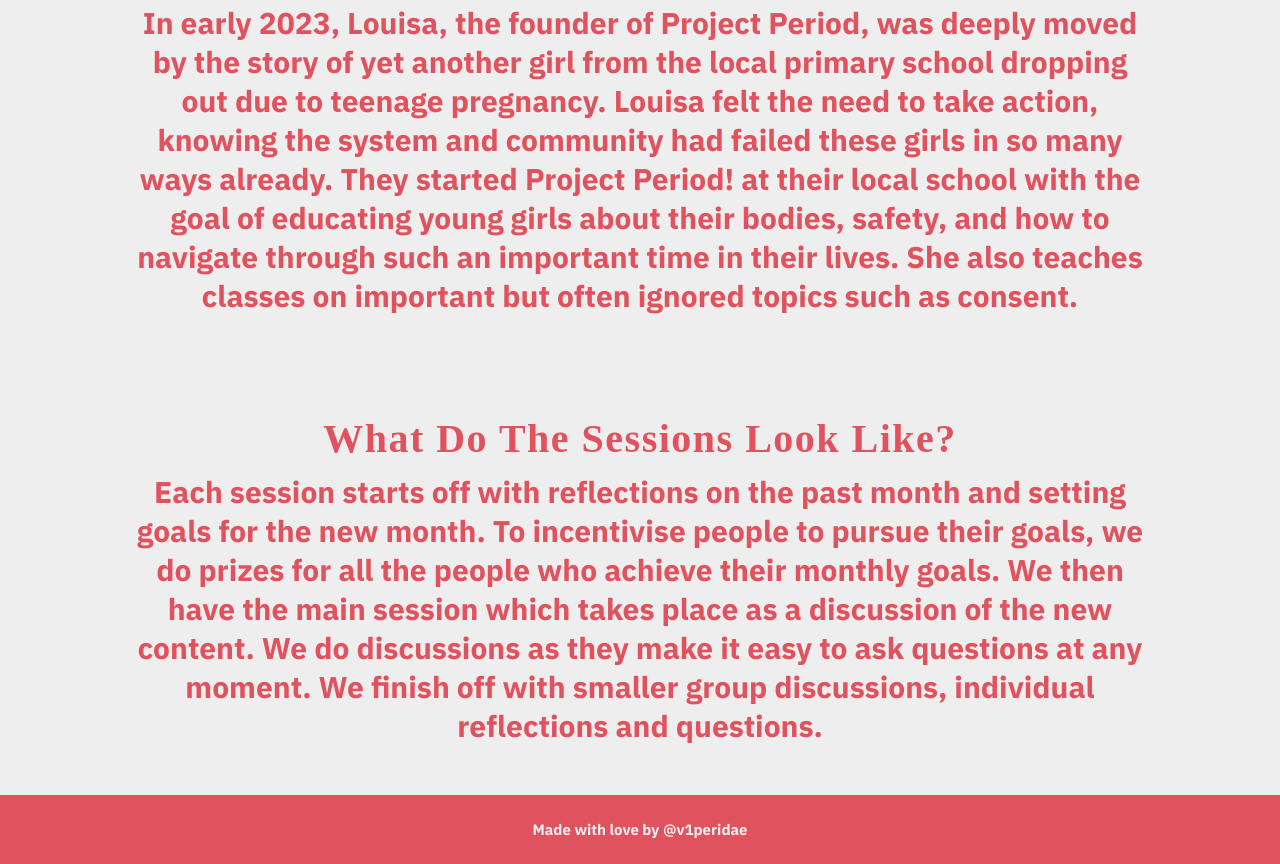
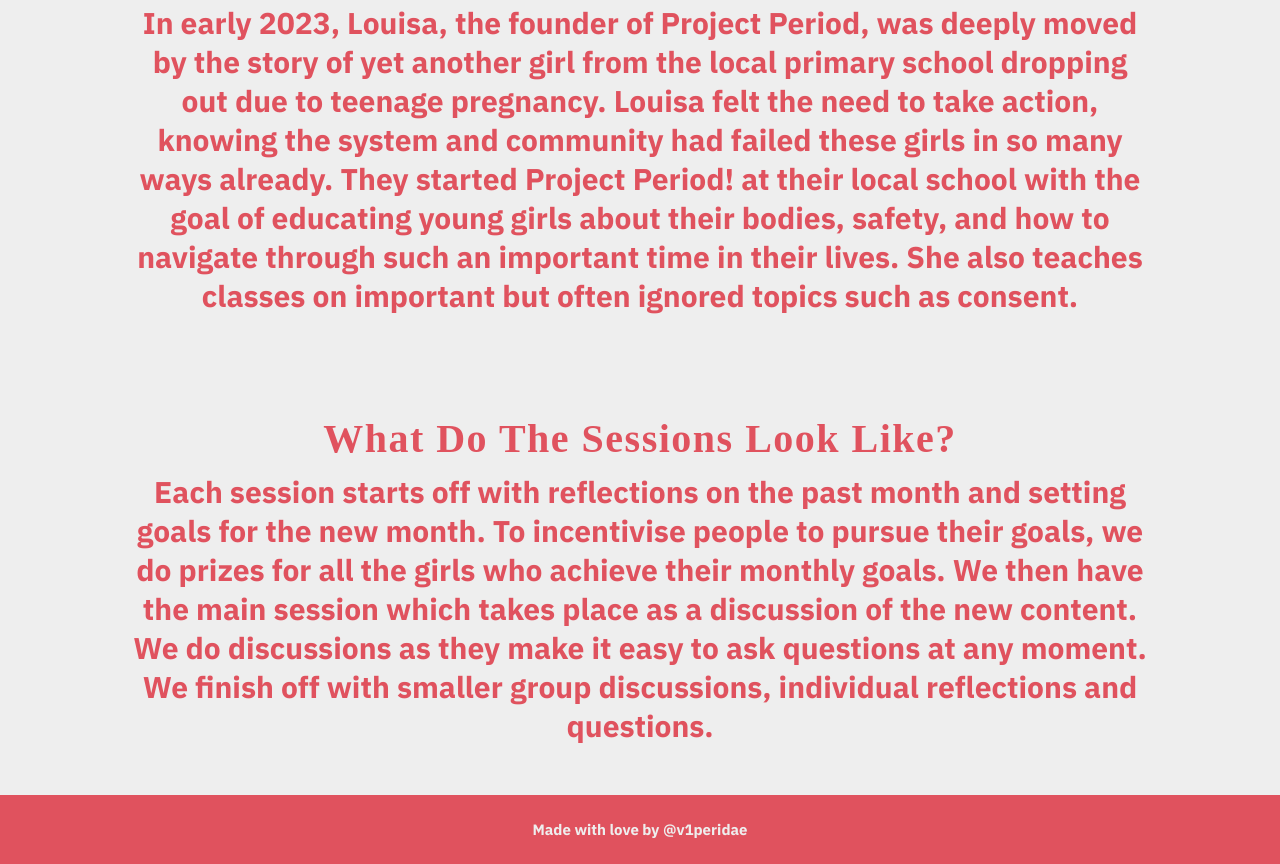
Before and after one commit to projectperiod-ke/projectperiod-ke.github.io, a plain HTML site: page about.html in a window 1280 px wide. Shown: the part 1393-2257 px from the top of the page. Drawn offline with Linux system fonts and the light colour scheme; a web font is replaced by a local one.

Commit message:
Update about.html

```diff
--- a/about.html
+++ b/about.html
@@ -79,7 +79,7 @@
             <p class="contP">Each session starts off with reflections on the past
                 month and setting goals for the new month. To
                 incentivise people to pursue their goals, we do prizes
-                for all the people who achieve their monthly goals.
+                for all the girls who achieve their monthly goals.
                 We then have the main session which takes place as a
                 discussion of the new content. We do discussions as
                 they make it easy to ask questions at any moment. We
```
